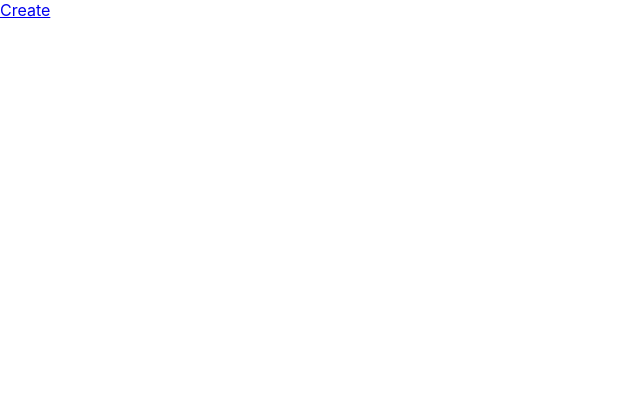
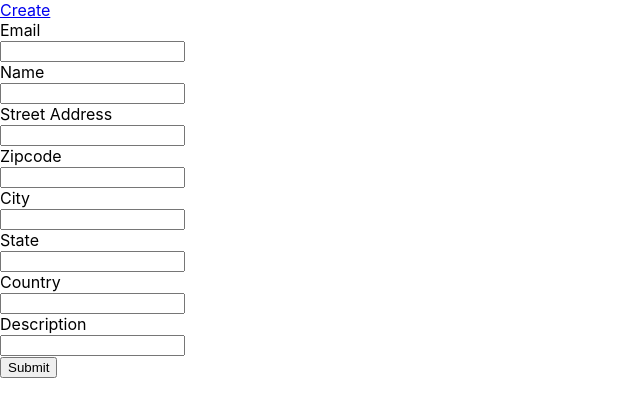
Before and after one commit to BivashOli/Event-FInder, a React (Create React App) app: page /eventform in a window 1280 px wide. Before the commit this address had no page. Shown: the top 416 px of the page, without its empty margins (0-640 px from the left). Built offline with nearby package versions, Linux system fonts and the light colour scheme.

Commit message:
new changes, has old code for displaying markers

```diff
--- a/src/App.js
+++ b/src/App.js
@@ -3,6 +3,8 @@ import CreateUser from "./CreateUser";
 import Home from "./Home";
 import Map from "./Map"
 import Navbar from "./Navbar";
+import EventForm from "./EventForm";
+
 // import Login from "./Login";
 // import { useEffect } from "react";
 // import { gapi } from 'gapi-script'
@@ -26,6 +28,8 @@ function App() {
         <Route path="/" element={<Home />} />
         <Route path="/createuser" element={<CreateUser />} />
         <Route path="/map" element={<Map />} />
+        <Route path="/eventform" element={<EventForm />} />
+
         {/* <Route path="/login" element={<Login />}/> */}
       </Routes>
     </div>
--- /dev/null
+++ b/src/EventForm.js
@@ -0,0 +1,89 @@
+import React, { useRef, useEffect, useState } from 'react';
+import mapboxgl from 'mapbox-gl'
+
+const EventForm = () => {
+     const [email, setEmail] = useState("")
+     const [name, setName] = useState("")
+     const [streetAddress, setStreetAddress] = useState("")
+     const [zipcode, setZipcode] = useState("")
+     const [city, setCity] = useState("")
+     const [state, setState] = useState("")
+     const [country, setCountry] = useState("")
+     const [description, setDescription] = useState("")
+
+     const handleSubmit = () => {
+          console.log("Asd")
+          streetAddress.replace(" ", "%20")
+          country.replace(" ", "%20")
+          state.replace(" ", "%20")
+          mapboxgl.accessToken = 'pk.eyJ1Ijoic2hvY2ttaW5lcngiLCJhIjoiY2tzdXZvdzNoMTMwNzJvcXoza3hqcjdieiJ9.RSOERNWq8FkRBi9Z4Q4hbg'
+
+          fetch("https://api.mapbox.com/geocoding/v5/mapbox.places/" + streetAddress + "%20" + city + "%20" + state + "%20" +  zipcode + "%20" +country + ".json?access_token=" + mapboxgl.accessToken)
+               .then(coordsRaw => { return coordsRaw.json() })
+               .then(coords => {
+                    if (coords.hasOwnProperty("features")) {
+                         const [lng, lat] = coords["features"][0]["center"]
+                         const data = { email, name, lng, lat, description }
+                         fetch('http://127.0.0.1:5000/event', {
+                              method: 'POST',
+                              headers: { "Content-Type": "application/json" },
+                              body: JSON.stringify(data)
+                         }).then(() => {
+                              // console.log(username)
+                              // console.log(password)
+                         })
+
+                    }
+               })
+     }
+
+     return (
+          <div className="eventform">
+               <div className="email">
+                    <label>Email</label>
+                    <br />
+                    <input onChange={e => setEmail(e.target.value)} />
+               </div>
+               <div className="name">
+                    <label>Name</label>
+                    <br />
+                    <input onChange={e => setName(e.target.value)} />
+               </div>
+               <div className="street-address">
+                    <label>Street Address</label>
+                    <br />
+                    <input onChange={e => setStreetAddress(e.target.value)} />
+               </div>
+               <div className="zipcode">
+                    <label>Zipcode</label>
+                    <br />
+                    <input onChange={e => setZipcode(e.target.value)} />
+               </div>
+               <div className="city">
+                    <label>City</label>
+                    <br />
+                    <input onChange={e => setCity(e.target.value)} />
+               </div>
+               <div className="state">
+                    <label>State</label>
+                    <br />
+                    <input onChange={e => setState(e.target.value)} />
+               </div>
+               <div className="country">
+                    <label>Country</label>
+                    <br />
+                    <input onChange={e => setCountry(e.target.value)} />
+               </div>
+               <div className="description">
+                    <label>Description</label>
+                    <br />
+                    <input onChange={e => setDescription(e.target.value)} />
+               </div>
+               <div className="submit">
+                    <button onClick={handleSubmit}>Submit</button>
+               </div>
+          </div>
+     );
+}
+
+export default EventForm;
--- a/src/Home.js
+++ b/src/Home.js
@@ -7,6 +7,9 @@ const Home = () => {
                <Link to ="/createuser">Create User</Link>
                <br/>
                <Link to = "/map">Map</Link>
+               <br />
+               <Link to = "/eventform">Create an Event!</Link>
+
           </div>
      );
 }
--- a/src/Map.js
+++ b/src/Map.js
@@ -20,9 +20,14 @@ const Map = () => {
                   center: [longitude, latitude],
                   zoom: zoom
             })
-            let data = {}
-            let lng = 0;
-            let lat = 0;
+            // const popup = new mapboxgl.Popup({ offset: 25 }).setText('YOOOO');
+            // const marker = new mapboxgl.Marker()
+            //       .setLngLat([longitude, latitude])
+            //       .setPopup(popup)
+            //       .addTo(map.current);
+            // let data = {}
+            // let lng = 0;
+            // let lat = 0;
             fetch('http://127.0.0.1:5000/events-all').then(res => {
                   return res.json()
             }
@@ -30,23 +35,29 @@ const Map = () => {
                   .then(
                         json => {
                               console.log(json)
-                              // for (let i = 0; i < Object.keys(json).length; i++) {
-                              //       const address = json[i]["event_address"]
-                              //       fetch("https://api.mapbox.com/geocoding/v5/mapbox.places/" + address + ".json?access_token=" + mapboxgl.accessToken)
-                              //             .then(coordsRaw => { return coordsRaw.json() })
-                              //             .then(coords => {
-                              //                   console.log(coords)
-                              //                   // if (coords.hasOwnProperty("features")) {
-                              //                   //       [lng, lat] = coords["features"][0]["center"]
-                              //                   //       console.log(lng + " " + lat)
-                              //                   //       const marker = new mapboxgl.Marker()
-                              //                   //             .setLngLat([lng, lat])
-                              //                   //             .addTo(map.current);
-                              //                   // }
+                              for (let i = 0; i < Object.keys(json).length; i++) {
+                                    const lng = json[i]["longitude"]
+                                    const lat = json[i]["longitude"]
+
+                                    fetch("https://api.mapbox.com/geocoding/v5/mapbox.places/" + address + ".json?access_token=" + mapboxgl.accessToken)
+                                          .then(coordsRaw => { return coordsRaw.json() })
+                                          .then(coords => {
+                                                console.log(coords)
+                                                if (coords.hasOwnProperty("features")) {
+                                                      [lng, lat] = coords["features"][0]["center"]
+                                                      console.log(lng + " " + lat)
+                                                      const eventName = json[i]["event_name"]
+                                                      const popup = new mapboxgl.Popup({ offset: 25 }).setText(eventName);
+                                                      const marker = new mapboxgl.Marker()
+                                                            .setLngLat([lng, lat])
+                                                            .setPopup(popup)
+                                                            .addTo(map.current);
+
+                                                }
 
 
-                              //             })
-                              // }
+                                          })
+                              }
                         }
                   )
 
```
Also changed, not shown: 2 other files (tests, documents, lock files or other folders).
